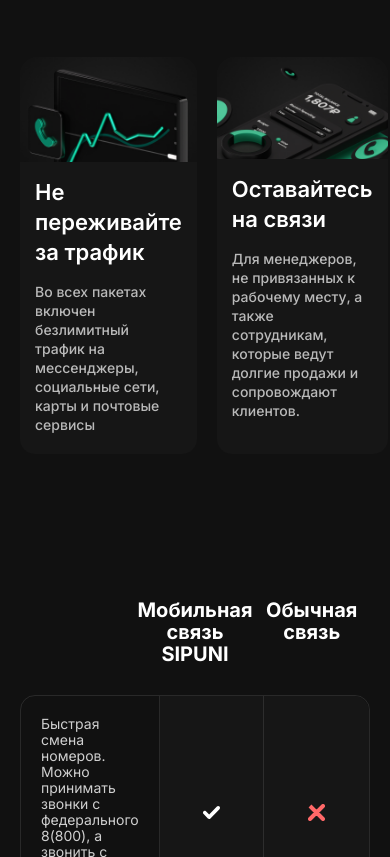
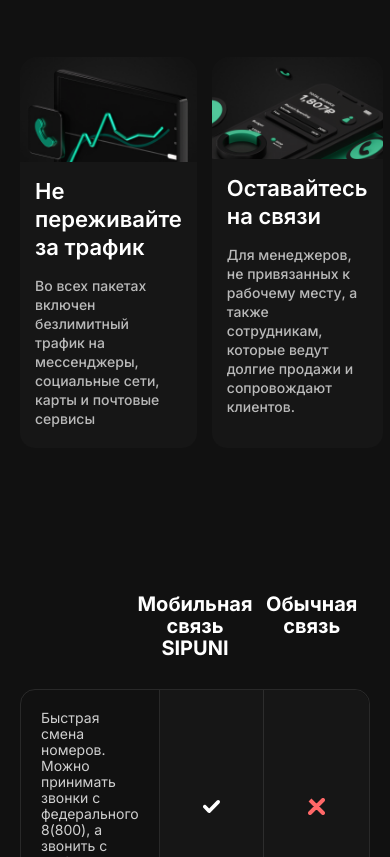
Before and after one commit to nivanown/sipuni_3, a plain HTML site: page index.html in a window 390 px wide. Shown: the part 1191-2048 px from the top of the page. Drawn offline with Linux system fonts and the light colour scheme.

Commit message:
Add files via upload

```diff
--- a/css/responsive.css
+++ b/css/responsive.css
@@ -15,9 +15,13 @@
 	padding: 80px 0 0;
 	}
 
+.telephony-info {
+	gap: 15px 15px;
+	}
+
 .telephony-info__title {
 	font-size: 22px;
-	line-height: 30px;
+	line-height: 28px;
 	}
 
 .telephony-info__description p br {
```
